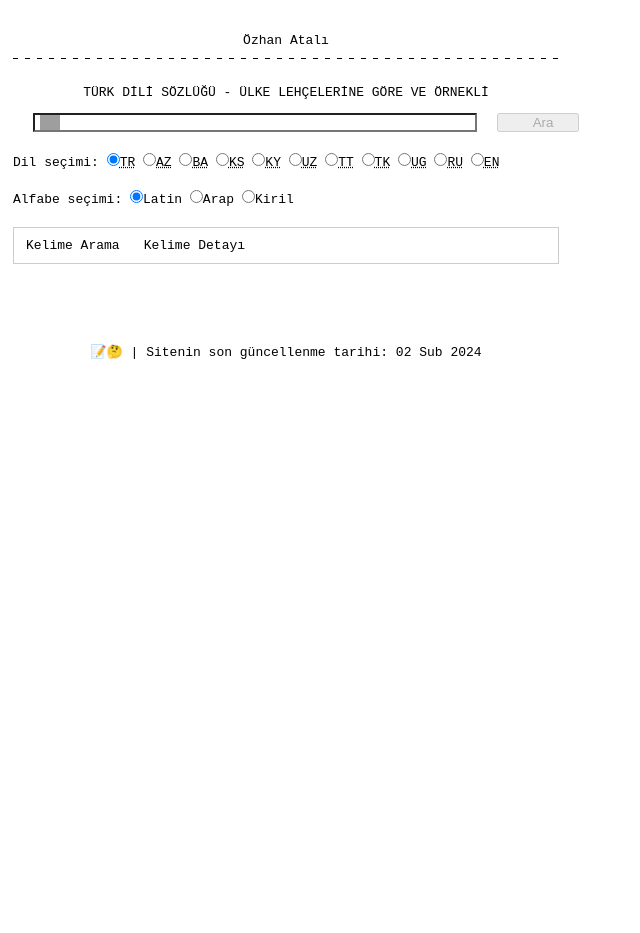
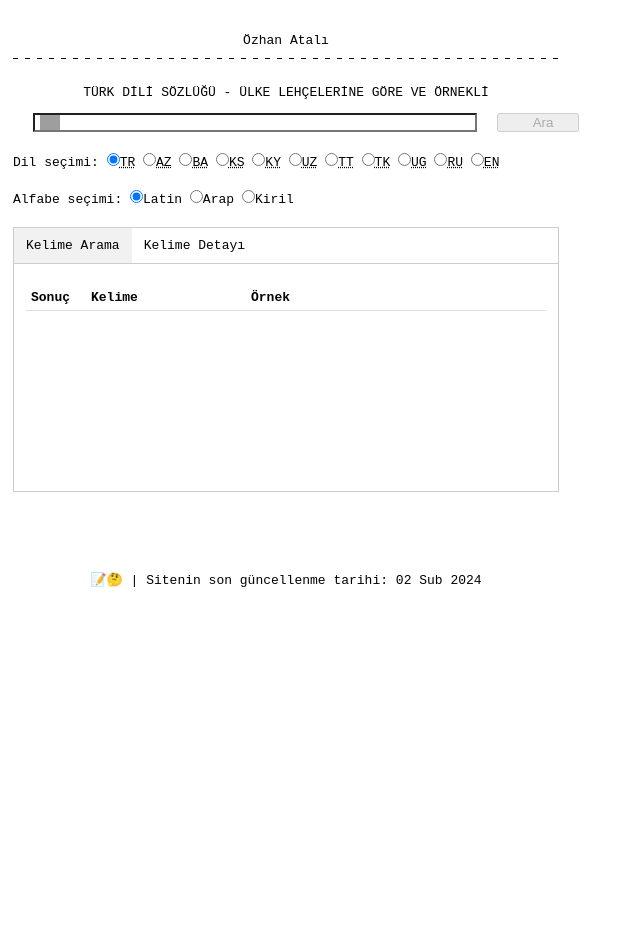
Before and after one commit to ozhanatali/ozhanatali.github.io, a Jekyll site: the page built from _posts/2024-01-01-TurkDili.html, in a window 1280 px wide. Shown: the whole page, without its empty margins (0-640 px from the left). Built offline with Jekyll 4.4.1, drawn with Linux system fonts in a browser that asks for light colours; grey boxes are pictures that could not be loaded.

Commit message:
Update 2024-01-01-TurkDili.html

```diff
--- a/_posts/2024-01-01-TurkDili.html
+++ b/_posts/2024-01-01-TurkDili.html
@@ -36,12 +36,12 @@ redirect_from:
     </form>
 
 <div class="tab">
-  <button class="tablinks" onclick="openCity(event, 'London')">Kelime Arama</button>
+  <button class="tablinks active" onclick="openCity(event, 'London')">Kelime Arama</button>
   <button class="tablinks" onclick="openCity(event, 'Paris')">Kelime Detayı</button>
 </div>
 
-<div id="London" class="tabcontent">
-    <div class="container"><br>
+<div id="London" class="tabcontent active" style="display: block; min-height: 200px;">
+    <div class="container" style="min-height: 200px;"><br>
       <table id="table">
         <thead id="head"><tr><td width="50"><b>Sonuç</b></td><td width="150"><b>Kelime</b></td><td><b>Örnek</b></td></tr></thead>
         <tbody></tbody>
@@ -51,7 +51,7 @@ redirect_from:
 </div>
 
 
-<div id="Paris" class="tabcontent">
+<div id="Paris" class="tabcontent" style="min-height: 200px;">
 </div>
 
 <script src="https://ajax.googleapis.com/ajax/libs/jquery/3.5.1/jquery.min.js"></script>
```
